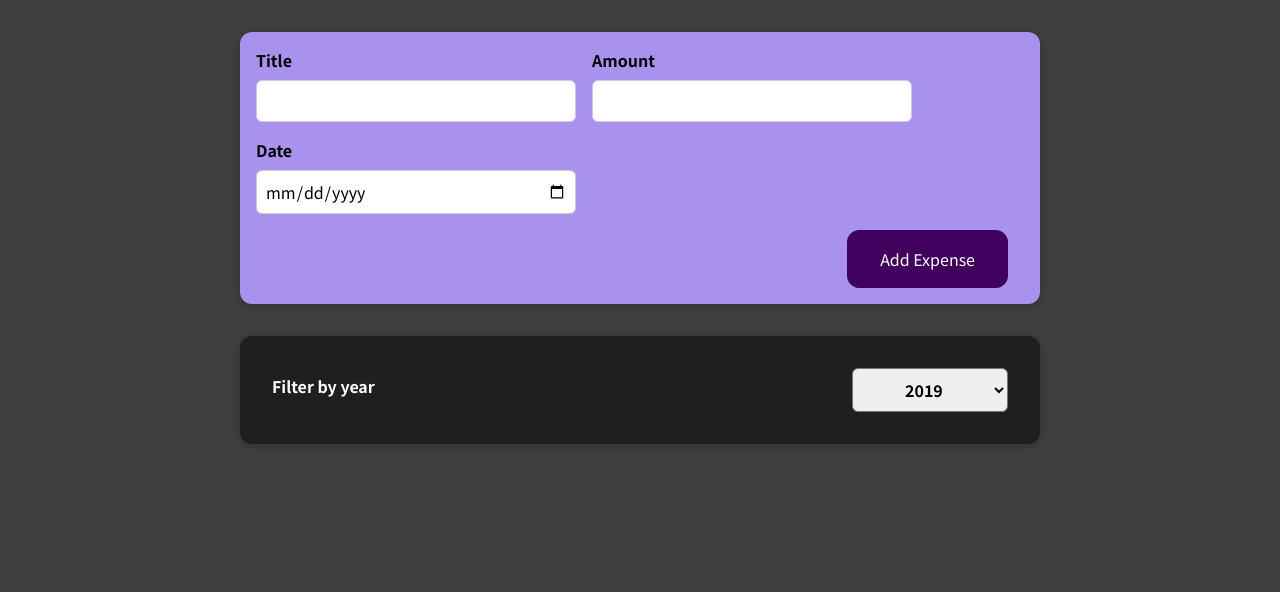
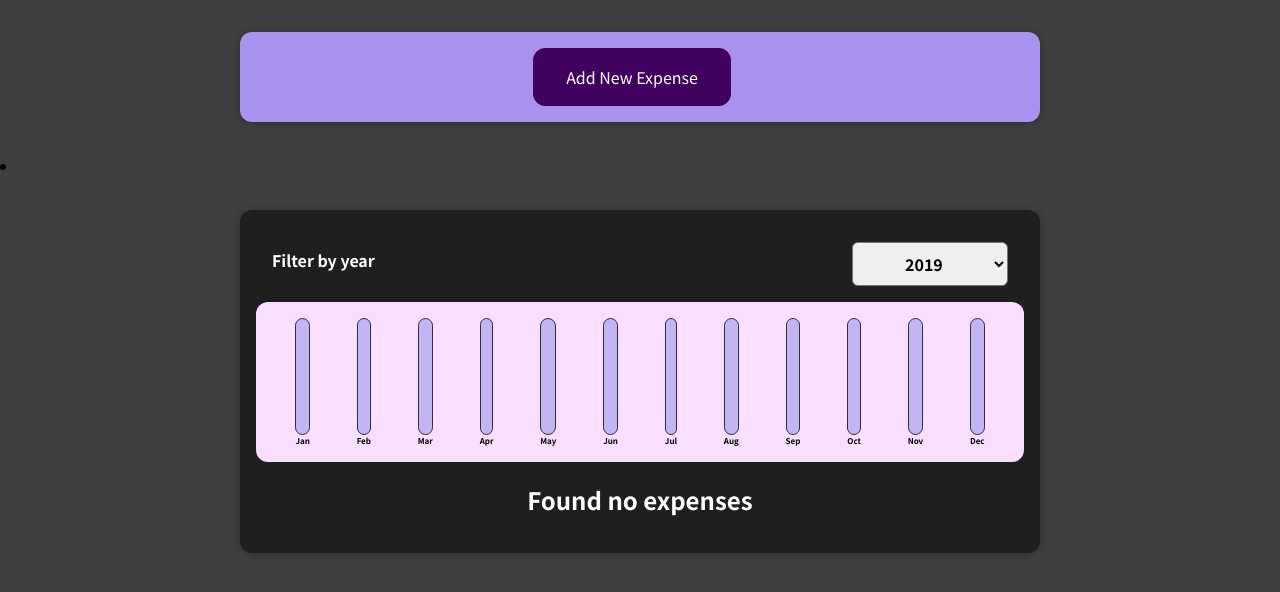
Before and after one commit to WAHoltz/ExpenseTracker, a React (Create React App) app in the folder 01-starting-setup/: page / in a window 1280 px wide. Shown: the top 592 px of the page. Built offline with nearby package versions, Linux system fonts and the light colour scheme; the HTML template or start-up script is replaced by a standard one.

Commit message:
completed!

```diff
--- /dev/null
+++ b/01-starting-setup/src/components/Chart/Chart.css
@@ -0,0 +1,9 @@
+.chart {
+  padding: 1rem;
+  border-radius: 12px;
+  background-color: #f8dfff;
+  text-align: center;
+  display: flex;
+  justify-content: space-around;
+  height: 10rem;
+}
--- /dev/null
+++ b/01-starting-setup/src/components/Chart/Chart.js
@@ -0,0 +1,22 @@
+import ChartBar from "./ChartBar"
+import "./Chart.css"
+
+const Chart = props => {
+  const dataPointValues = props.dataPoints.map(dataPoint => dataPoint.value)
+  const totalMaximum = Math.max(...dataPointValues)
+
+  return (
+    <div className='chart'>
+      {props.dataPoints.map(dataPoint => (
+        <ChartBar
+          key={dataPoint.label}
+          value={dataPoint.value}
+          maxValue={totalMaximum}
+          label={dataPoint.label}
+        />
+      ))}
+    </div>
+  )
+}
+
+export default Chart
--- /dev/null
+++ b/01-starting-setup/src/components/Chart/ChartBar.css
@@ -0,0 +1,30 @@
+.chart-bar {
+  height: 100%;
+  display: flex;
+  flex-direction: column;
+  align-items: center;
+}
+
+.chart-bar__inner {
+  height: 100%;
+  width: 100%;
+  border: 1px solid #313131;
+  border-radius: 12px;
+  background-color: #c3b4f3;
+  overflow: hidden;
+  display: flex;
+  flex-direction: column;
+  justify-content: flex-end;
+}
+
+.chart-bar__fill {
+  background-color: #4826b9;
+  width: 100%;
+  transition: all 0.3s ease-out;
+}
+
+.chart-bar__label {
+  font-weight: bold;
+  font-size: 0.5rem;
+  text-align: center;
+}
--- /dev/null
+++ b/01-starting-setup/src/components/Chart/ChartBar.js
@@ -0,0 +1,23 @@
+import "./ChartBar.css"
+
+const ChartBar = props => {
+  let barFillHeight = "0%"
+
+  if (props.maxValue > 0) {
+    barFillHeight = Math.round((props.value / props.maxValue) * 100) + "%"
+  }
+
+  return (
+    <div className='chart-bar'>
+      <div className='chart-bar__inner'>
+        <div
+          className='chart-bar__fill'
+          style={{ height: barFillHeight }}
+        ></div>
+      </div>
+      <div className='chart-bar__label'>{props.label}</div>
+    </div>
+  )
+}
+
+export default ChartBar
--- a/01-starting-setup/src/components/Expenses/Expenses.js
+++ b/01-starting-setup/src/components/Expenses/Expenses.js
@@ -1,5 +1,6 @@
-import ExpenseItem from "./ExpenseItem"
 import ExpensesFilter from "./ExpensesFilter"
+import ExpensesList from "./ExpensesList"
+import ExpensesChart from "./ExpensesChart"
 import Card from "../UI/Card"
 import "./Expenses.css"
 import { useState } from "react"
@@ -11,30 +12,22 @@
     setSelectedYear(year)
   }
 
-  // console.log(selectedYear)
+  const filteredExpenses = props.items.filter(expense => {
+    return expense.date.getFullYear().toString() === selectedYear
+  })
 
   return (
-    <div>
+    <li>
       <Card className='expenses'>
         <ExpensesFilter
           filteredYear={selectedYear}
           value={selectedYear}
           onYearChange={filterChangeHandler}
         />
-        {props.items
-          .filter(
-            expense => expense.date.getFullYear().toString() === selectedYear
-          )
-          .map(expense => (
-            <ExpenseItem
-              key={expense.id}
-              title={expense.title}
-              amount={expense.amount}
-              date={expense.date}
-            />
-          ))}
+        <ExpensesChart expenses={filteredExpenses} />
+        <ExpensesList items={filteredExpenses} />
       </Card>
-    </div>
+    </li>
   )
 }
 
--- /dev/null
+++ b/01-starting-setup/src/components/Expenses/ExpensesChart.js
@@ -0,0 +1,27 @@
+import Chart from "../Chart/Chart"
+
+const ExpensesChart = props => {
+  const chartDataPoints = [
+    { label: "Jan", value: 0 },
+    { label: "Feb", value: 0 },
+    { label: "Mar", value: 0 },
+    { label: "Apr", value: 0 },
+    { label: "May", value: 0 },
+    { label: "Jun", value: 0 },
+    { label: "Jul", value: 0 },
+    { label: "Aug", value: 0 },
+    { label: "Sep", value: 0 },
+    { label: "Oct", value: 0 },
+    { label: "Nov", value: 0 },
+    { label: "Dec", value: 0 },
+  ]
+
+  for (const expense of props.expenses) {
+    const expenseMonth = expense.date.getMonth()
+    chartDataPoints[expenseMonth].value += expense.amount
+  }
+
+  return <Chart dataPoints={chartDataPoints} />
+}
+
+export default ExpensesChart
--- /dev/null
+++ b/01-starting-setup/src/components/Expenses/ExpensesList.css
@@ -0,0 +1,9 @@
+.expenses-list {
+  list-style: none;
+  padding: 0;
+}
+
+.expenses-list__fallback {
+  color: white;
+  text-align: center;
+}
--- /dev/null
+++ b/01-starting-setup/src/components/Expenses/ExpensesList.js
@@ -0,0 +1,22 @@
+import ExpenseItem from "./ExpenseItem"
+import "./ExpensesList.css"
+
+const ExpenseList = props => {
+  if (props.items.length === 0)
+    return <h2 className='expenses-list__fallback'>Found no expenses</h2>
+
+  return (
+    <ul className='expenses-list'>
+      {props.items.map(expense => (
+        <ExpenseItem
+          key={expense.id}
+          title={expense.title}
+          amount={expense.amount}
+          date={expense.date}
+        />
+      ))}
+    </ul>
+  )
+}
+
+export default ExpenseList
--- a/01-starting-setup/src/components/NewExpense/ExpenseForm.js
+++ b/01-starting-setup/src/components/NewExpense/ExpenseForm.js
@@ -32,6 +32,7 @@
   }
 
   return (
+    <div>
       <form onSubmit={submitHandler}>
         <div className='new-expense__controls'>
           <div className='new-expense__control'>
@@ -64,9 +65,13 @@
           </div>
         </div>
         <div className='new-expense__actions'>
-        <button type='submite'>Add Expense</button>
+          <button type='button' onClick={props.onCancelClick}>
+            Cancel
+          </button>
+          <button type='submit'>Add Expense</button>
         </div>
       </form>
+    </div>
   )
 }
 
--- a/01-starting-setup/src/components/NewExpense/NewExpense.js
+++ b/01-starting-setup/src/components/NewExpense/NewExpense.js
@@ -1,18 +1,40 @@
+import { useState } from "react"
 import ExpenseForm from "./ExpenseForm"
 import "./NewExpense.css"
 
 const NewExpense = props => {
+  const [isOpen, setIsOpen] = useState(false)
+
   const saveExpenseDateHandler = enteredExpenseData => {
     const expenseData = {
       ...enteredExpenseData,
       id: Math.random().toString(),
     }
     props.onAddExpense(expenseData)
+    setIsOpen(false)
+  }
+
+  const openFormHandler = () => {
+    setIsOpen(true)
+  }
+
+  const closeFormHandler = () => {
+    setIsOpen(false)
   }
 
   return (
     <div className='new-expense'>
-      <ExpenseForm onSaveExpenseData={saveExpenseDateHandler} />
+      {!isOpen && (
+        <button className='new-expense__button' onClick={openFormHandler}>
+          Add New Expense
+        </button>
+      )}
+      {isOpen && (
+        <ExpenseForm
+          onCancelClick={closeFormHandler}
+          onSaveExpenseData={saveExpenseDateHandler}
+        />
+      )}
     </div>
   )
 }
```
Also changed, not shown: 1 other file (tests, documents, lock files or other folders). Lines whose indentation alone changed are shown as unchanged.
